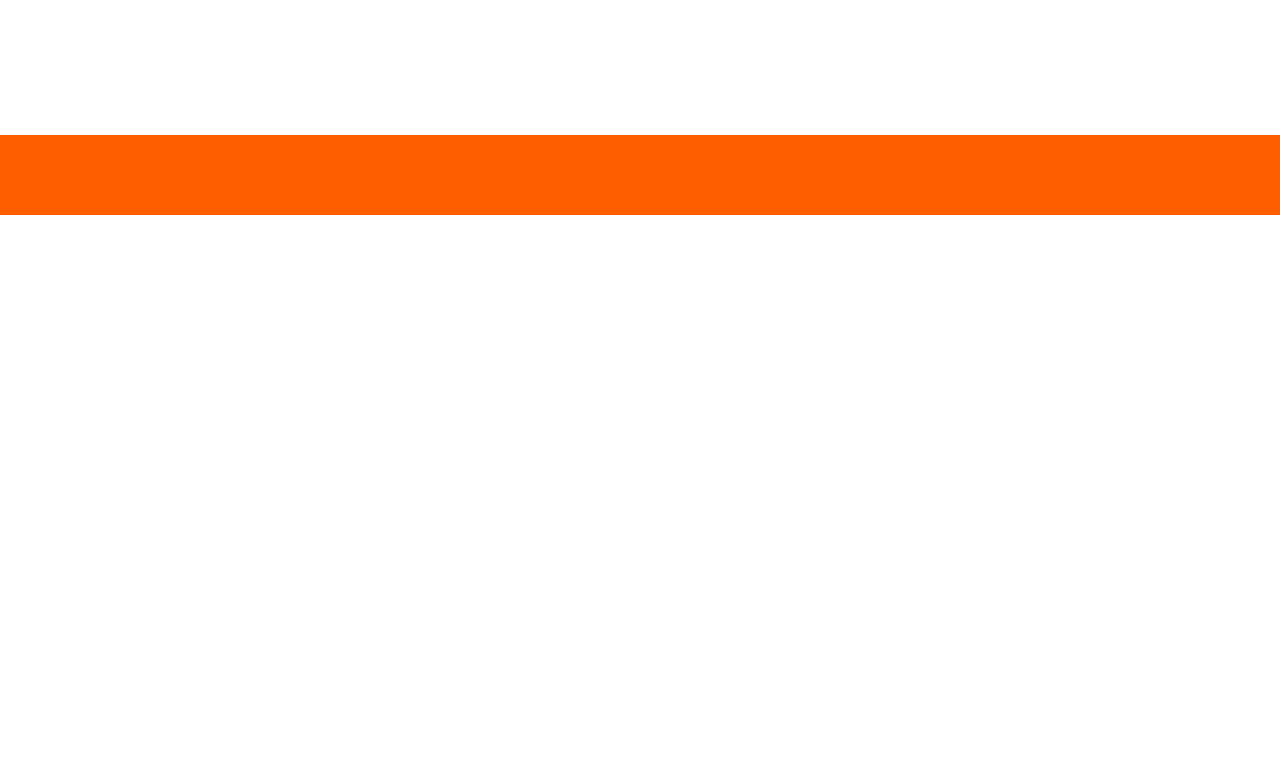
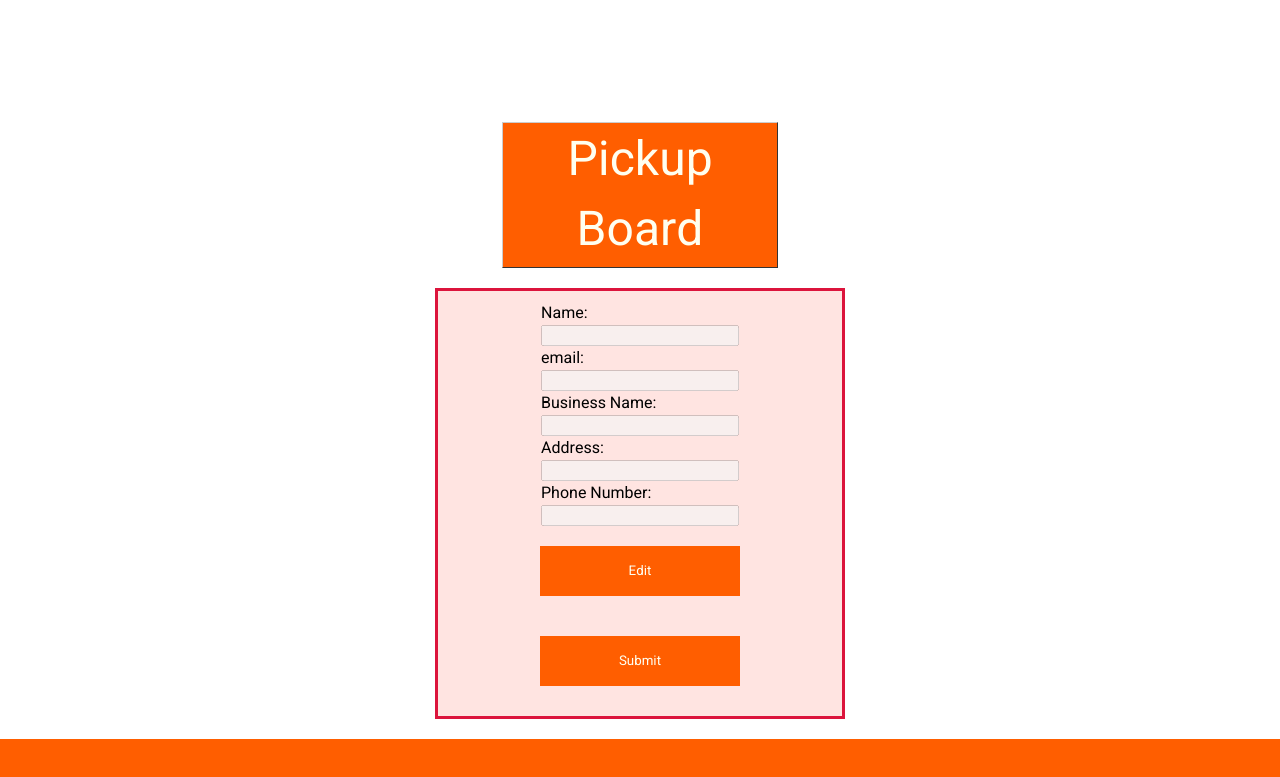
Before and after one commit to bh-replate-1/frontend, a React (Create React App) app: page /private/user in a window 1280 px wide. Before the commit this address led to /login. Shown: the part 383-1160 px from the top of the page. Before the commit the page ends 800 px from the top, so only its background shows below. Built offline with nearby package versions, Linux system fonts and the light colour scheme; no server answers.

Commit message:
created edit functionality imported props and actions

```diff
--- a/src/App.js
+++ b/src/App.js
@@ -4,8 +4,8 @@ import { connect } from 'react-redux'
 import formSchemaIn from './formSchemaIn'
 import formSchemaUp from './formSchemaUp'
 import { BrowserRouter as Router } from 'react-router-dom'
-
 import * as yup from 'yup'
+import {fetchProfile} from './Store/actions/replateActions'
 
 import PrivateRoute from './Components/PrivateRoute'
 import Profile from './Components/Profile'
@@ -55,6 +55,7 @@ const initialDisabled = true
 
 
 const App = () => {
+
     const [signInForm, setSignInForm] = useState(initialSignIn)
     const [signUpForm, setSignUPForm] = useState(initialSignUp)
 
@@ -68,16 +69,16 @@ const App = () => {
     const [disabledUp, SetDisabledUp] = useState(initialDisabled)
 
     const history = useHistory()
-
+    // let userId
     const postNewSignIn = newSignIn => {
         axiosWithAuth()
             .post('/api/auth/login', newSignIn)
             .then((res) => {
-                console.log(res.data.token)
-                console.log('test')
+                // console.log(res.data.id)
+                localStorage.setItem('id', res.data.id)
                 localStorage.setItem('token', res.data.token)
                 setSignInForm(initialSignUp)
-                history.push('/private/pickup')
+                history.push('/private/user') // changed to work on profile
 
             })
             .catch((err) => {
@@ -187,11 +188,15 @@ const App = () => {
             <Header />
             <Switch>
                 {/* changed to route until we have endpoints/ must also change path back to /private/user*/}
-                <PrivateRoute exact path='/private/user' component={Profile} />
+                <PrivateRoute exact path='/private/user/'>
+                    <Profile />
+                </PrivateRoute>
+
                 <PrivateRoute exact path='/private/pickup'>
                     <PickUp />
-                    {/* <SelectedPickups /> */}
+                    <SelectedPickups />
                 </PrivateRoute>
+
                 <PrivateRoute exact path='/private/edit' component={EditPickUp} />
                 <Route path='/signin'>
                     <SignIn
--- a/src/Components/Profile.js
+++ b/src/Components/Profile.js
@@ -1,9 +1,9 @@
-import React, { useState, useEffect } from 'react'
+import React, { useState, useEffect, useContext, createContext } from 'react'
 import { fetchProfile, updateProfile } from '../Store/actions/replateActions'
 import { connect } from 'react-redux'
 import { StyledButton, StyledInput, } from '../Utils/styles'
 import styled from 'styled-components'
-//will need to change these to props
+import axiosWithAuth from '../Utils/axiosWithAuth'
 
 const StyledForm = styled.form`
     display: flex;
@@ -40,7 +40,7 @@ const StyledLabel = styled.label`
 `
 const ButtonDiv = styled.div`
     display: flex;
-    flex-direction: column
+    flex-direction: column;
 
 
 `
@@ -51,25 +51,35 @@ const StyledInputs = styled.div`
 
 
 `
-const mockProfileData = {
-    email: 'hernandezm.dev@gmail.com',
-    business: 'Mikes food',
-    address: '123 happy street',
-    phone: '6096099696',
+
+
+
+const Profile = (props) => {
+    const id = localStorage.getItem('id')
+    const ProfileData = {
+        id: props.users.id,
+        name: props.users.name,
+        email: props.users.email,
+        company: props.users.company,
+        address: props.users.address,
+        phone: props.users.phone,
     }
-const Profile = (props) => {
-    const [form, setForm] = useState(mockProfileData)
+    const profileData = props.users
+
+    const [userForm, setUserForm] = useState(ProfileData)
+    /* const [form, setForm] = useState('') */
     const [disabled, setDisabled] = useState(true)
 
     useEffect(() => {
-        fetchProfile()
-    }, [setForm])
+        console.log(id)
+        props.fetchProfile(id)
+    }, [])
 
     const inputChange = e => {
         const { name, value } = e.target;
 
-        setForm({
-            ...form,
+        setUserForm({
+            ...userForm,
             [name]: value
         })
 
@@ -81,29 +91,52 @@ const Profile = (props) => {
     }
     const submit = e => {
         e.preventDefault()
-        updateProfile(form)
+        // props.updateProfile(id, userForm)
+
+        axiosWithAuth()
+            .put(`/api/users/${id}`, userForm)
+            .then(res => {
+                console.log(res, 'res in update profile')
+                // dispatch({ type: UPDATE_PROFILE, payload: res.data })
+            })
+            .catch(error => {
+                console.log(error, 'this is the error')
+            })
+
     }
     return (
         <StyledDiv>
-            <StyledForm onClick={submit} type='submit'>
+            <StyledForm type='submit'>
                 <StyledInputs>
+                    <StyledLabel>Name:
+                    <StyledInput
+                            // id=''
+                            name='name'
+                            type='text'
+                            placeholder={props.users.name}
+                            onChange={inputChange}
+                            value={userForm.name}
+                            disabled={disabled}
+                        />
+                    </StyledLabel>
                     <StyledLabel>email:
                     <StyledInput
                             // id=''
                             name='email'
                             type='email'
                             onChange={inputChange}
-                        value={form.email}
+                            placeholder={props.users.email}
+                            value={props.users.email}
                             disabled={disabled}
                         />
                     </StyledLabel>
                     <StyledLabel>Business Name:
                     <StyledInput
-                        // id=''
-                        name='business'
+                            name='company'
                             type='text'
                             onChange={inputChange}
-                        value={form.business}
+                            placeholder={props.users.company}
+                            value={userForm.company}
                             disabled={disabled}
                         />
                     </StyledLabel>
@@ -113,7 +146,8 @@ const Profile = (props) => {
                             name='address'
                             type='text'
                             onChange={inputChange}
-                        value={form.address}
+                            placeholder={props.users.address}
+                            value={userForm.address}
                             disabled={disabled}
                         />
                     </StyledLabel>
@@ -123,31 +157,30 @@ const Profile = (props) => {
                             name='phone'
                             type='text'
                             onChange={inputChange}
-                        value={form.phone}
+                            placeholder={props.users.phone}
+                            value={userForm.phone}
                             disabled={disabled}
                         />
                     </StyledLabel>
                 </StyledInputs>
                 <ButtonDiv>
                     <StyledButton onClick={disableChange}>Edit</StyledButton>
-                    <StyledButton>Submit</StyledButton>
+                    <StyledButton onClick={submit} >Submit</StyledButton>
                 </ButtonDiv>
 
             </StyledForm>
         </StyledDiv>
     )
 }
-//disabled the state import until we have the proper data
-// const mapStateToProps = (state) => {
-//     return {
-//         profile: {
-//             email: state.profile.email,
-//             business: state.profile.business,
-//             address: state.profile.address,
-//             phone: state.profile.phone,
-//         }
-//     }
-// }
+const mapStateToProps = (state) => {
 
-// export default connect(mapStateToProps, { updateProfile },{ fetchProfile })(Profile);
-export default (Profile)
+    return {
+        users: state.users,
+    }
+}
+
+const mapDispatchToProps = {
+    fetchProfile,
+    updateProfile,
+}
+export default connect(mapStateToProps, mapDispatchToProps)(Profile);
--- a/src/Store/actions/replateActions.js
+++ b/src/Store/actions/replateActions.js
@@ -1,5 +1,4 @@
 import axiosWithAuth from '../../Utils/axiosWithAuth'
-import axios from 'axios'
 
 export const FETCHING_PROFILE_START = 'FETCHING_PROFILE_START'
 export const FETCHING_PROFILE_SUCCESS = 'FETCHING_PROFILE_SUCCESS'
@@ -17,11 +16,14 @@ export const UPDATE_PICKUP = 'UPDATE_PICKUP'
 
 /* check to make sure we need axios or axiosWithAuth */
 
+// login action
+
+
 /*profile actions*/
-export const fetchProfile = () => (dispatch) => {
+export const fetchProfile = (id) => (dispatch) => {
     dispatch({type: FETCHING_PROFILE_START})
     axiosWithAuth()
-    .get('/api/users/')
+    .get(`/api/users/${id}`)
     .then( res => {
         console.log(res, 'res in fetchprofile')
         dispatch({type: FETCHING_PROFILE_SUCCESS, payload: res.data})
@@ -44,10 +46,11 @@ export const addProfile = (value) => (dispatch) => {
     })
 }
 
-export const updateProfile = (changes) => (dispatch) => {
+export const updateProfile = (id, changes) => (dispatch) => {
+    debugger
     dispatch({type: UPDATE_PROFILE})
     axiosWithAuth()
-    .put('/api/users/', changes )
+    .put(`/api/users/${id}`, changes )
     .then (res => {
         console.log(res, 'res in update profile')
         dispatch({type: UPDATE_PROFILE, payload: res.data})
--- a/src/Store/reducers/replateReducers.js
+++ b/src/Store/reducers/replateReducers.js
@@ -3,7 +3,7 @@ import {FETCHING_PROFILE_START, FETCHING_PROFILE_SUCCESS, FETCHING_PROFILE_ERROR
 /* check to make sure data is array or object */
 
 const initialState = {
-    profile: {},
+    users: {},
     pickup: [],
     error: '',
     isLoading: false
@@ -20,7 +20,7 @@ const replateReducer = (state = initialState, action) => {
             return {
                 ...state,
                 isLoading:false,
-                profile: action.payload
+                users: action.payload
             }
         case FETCHING_PROFILE_ERROR:
             return {
@@ -31,12 +31,12 @@ const replateReducer = (state = initialState, action) => {
         case ADDING_PROFILE:
             return {
                 ...state,
-                profile: action.payload
+                users: action.payload
             }
         case UPDATE_PROFILE:
             return {
                 ...state,
-                profile: action.payload
+                users: action.payload
             }
         case FETCHING_PICKUP_START:
             return {
```
Lines whose indentation alone changed are shown as unchanged.
